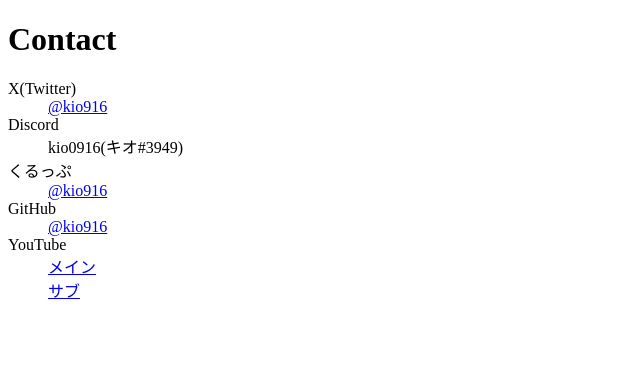
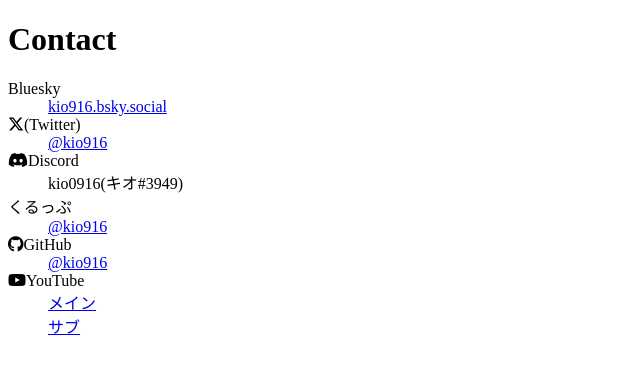
Before and after one commit to kio916/kio916.github.io, a plain HTML site: page index.html in a window 1280 px wide. Shown: the whole page, without its empty margins (0-640 px from the left). Drawn offline with Linux system fonts and the light colour scheme.

Commit message:
BlueskyとFontAwesomeを追加

```diff
--- a/index.html
+++ b/index.html
@@ -6,24 +6,25 @@
     <meta name="viewport" content="width=device-width, initial-scale=1.0">
     <title>kio916</title>
     <link rel="stylesheet" href="main.css" type="text/css">
+    <script src="https://kit.fontawesome.com/172d1aedef.js" crossorigin="anonymous"></script>
 </head>
 <body>
 <div class="contact">
     <h1>Contact</h1>
     <dl class="contact_define">
-        <dt>X(Twitter)</dt>
+        <dt>Bluesky</dt>
+        <dd><a href="https://bsky.app/profile/kio916.bsky.social">kio916.bsky.social</a></dd>
+        <dt><i class="fa-brands fa-x-twitter"></i>(Twitter)</dt>
         <dd><a href="https://twitter.com/kio916">@kio916</a></dd>
-        <dt>Discord</dt>
+        <dt><i class="fa-brands fa-discord"></i>Discord</dt>
         <dd>kio0916(キオ#3949)</dd>
         <dt>くるっぷ</dt>
         <dd><a href="https://crepu.net/user/kio916">@kio916</a></dd>
-        <dt>GitHub</dt>
+        <dt><i class="fa-brands fa-github"></i>GitHub</dt>
         <dd><a href="https://github.com/kio916">@kio916</a></dd>
-        <dt>YouTube</dt>
-        <dd>
-        <dd><a href="https://www.youtube.com/@user-iy7yd6ur6t">メイン</a> </dd>
+        <dt><i class="fa-brands fa-youtube"></i>YouTube</dt>
+        <dd><a href="https://www.youtube.com/@user-iy7yd6ur6t">メイン</a></dd>
         <dd><a href="https://www.youtube.com/@user-yv2pi8fh7j">サブ</a></dd>
-        </dd>
     </dl>
 </div>
 </body>
```
